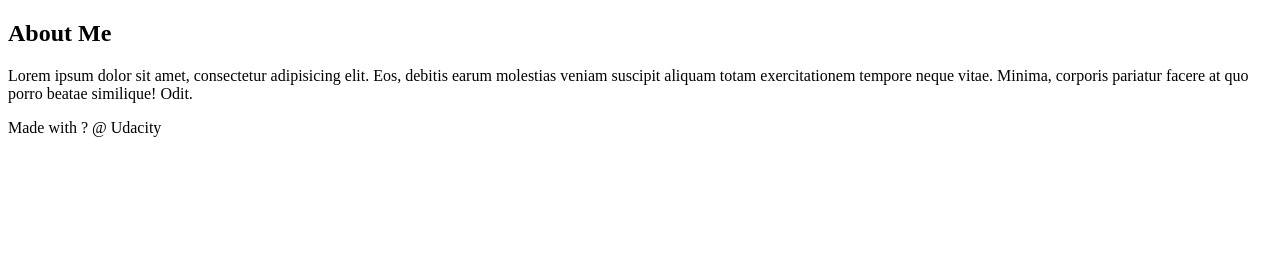
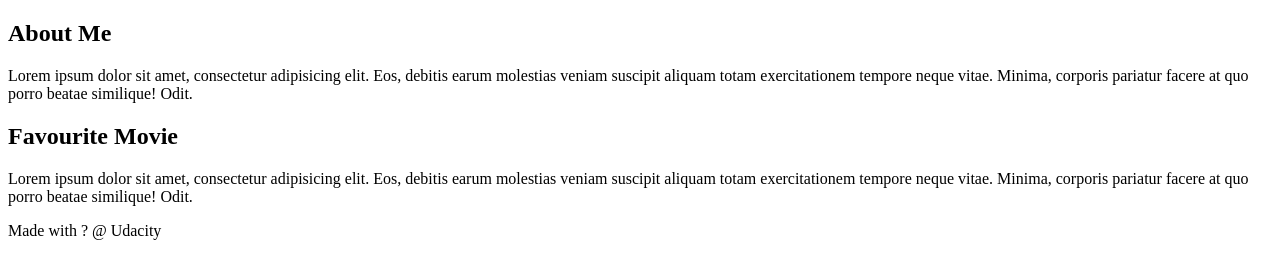
Before and after one commit to EinsteinRepository/First, a plain HTML site: page index.html in a window 1280 px wide. Drawn offline with Linux system fonts and the light colour scheme.

Commit message:
Don`t Care

```diff
--- a/index.html
+++ b/index.html
@@ -17,6 +17,12 @@
 
     <p>Lorem ipsum dolor sit amet, consectetur adipisicing elit. Eos, debitis earum molestias veniam suscipit aliquam totam exercitationem tempore neque vitae. Minima, corporis pariatur facere at quo porro beatae similique! Odit.</p>
 </aside>
+
+<aside>
+    <h2>Favourite Movie</h2>
+
+    <p>Lorem ipsum dolor sit amet, consectetur adipisicing elit. Eos, debitis earum molestias veniam suscipit aliquam totam exercitationem tempore neque vitae. Minima, corporis pariatur facere at quo porro beatae similique! Odit.</p>
+</aside>
 <!-- end of new content -->
 
 <footer>
```
